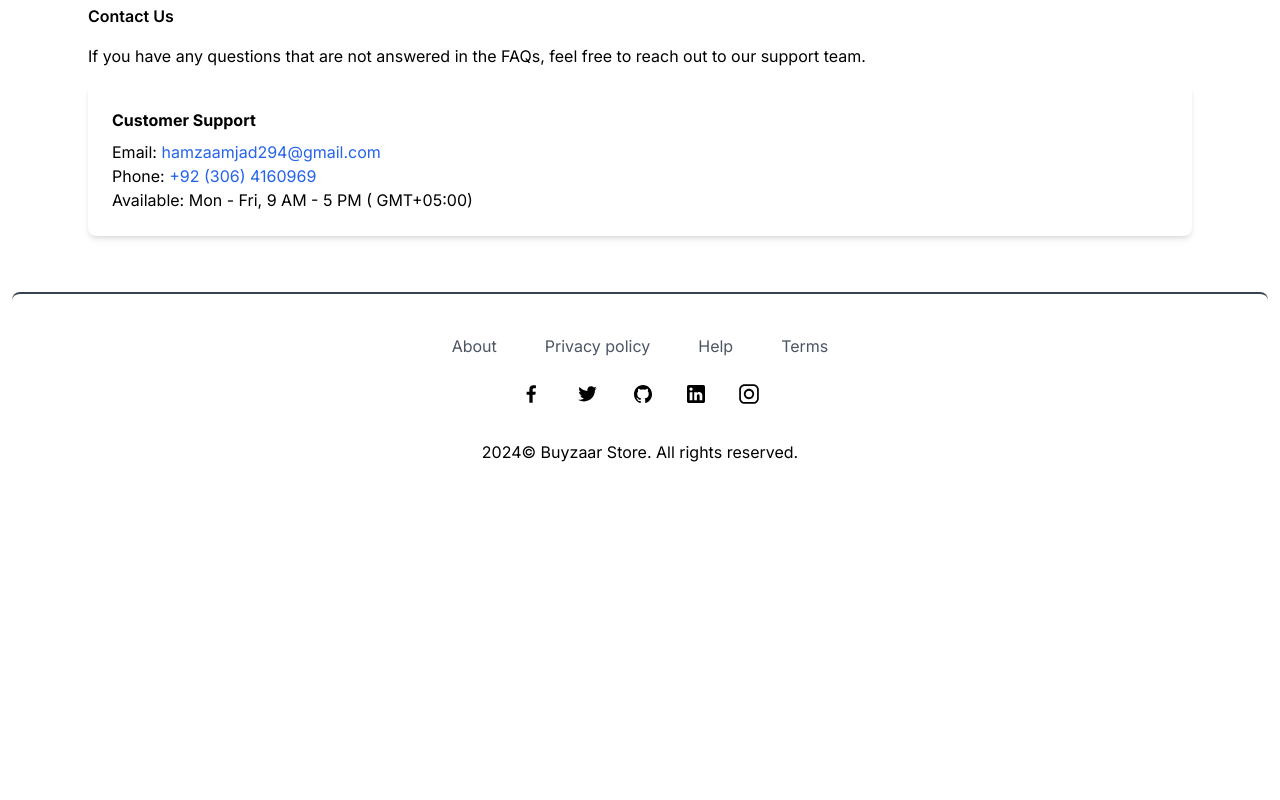
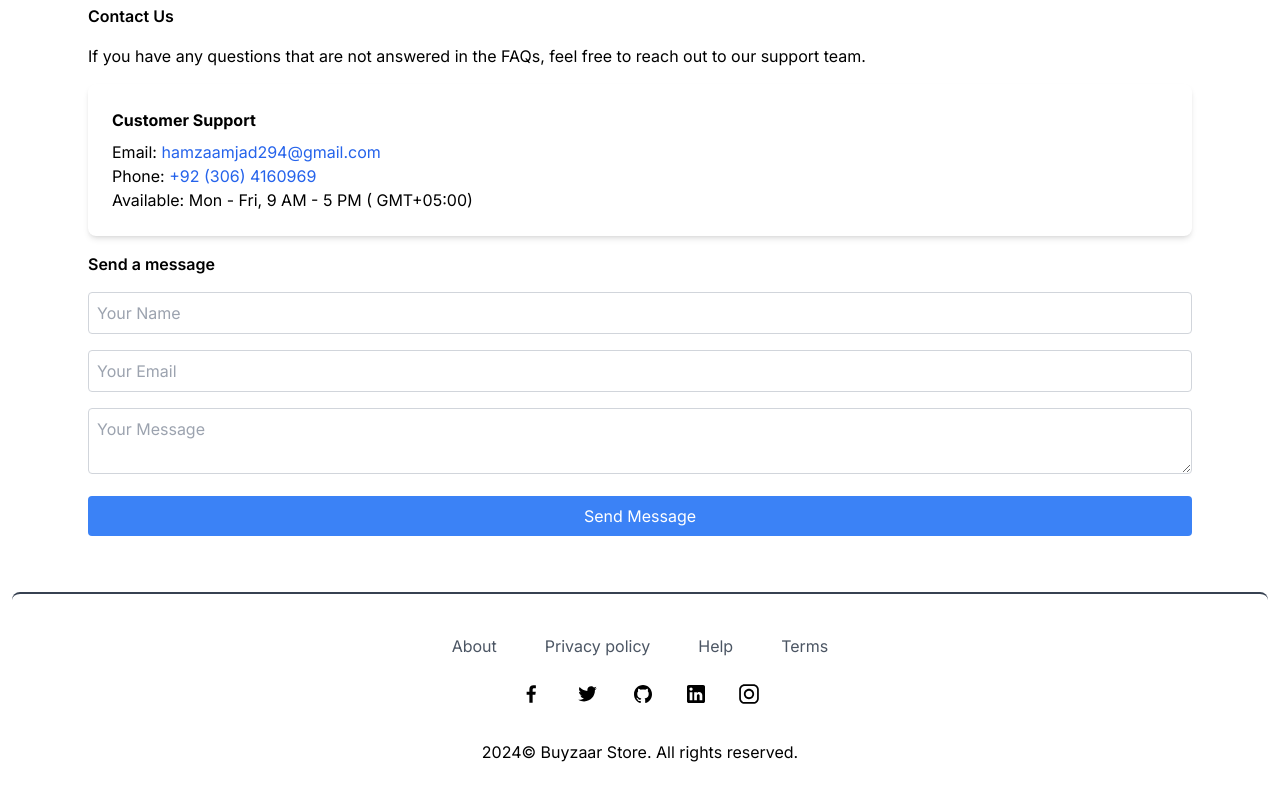
Before and after one commit to Hamza-Amjd/buyzaar-web, a Next.js app: page /site/help in a window 1280 px wide. Shown: the part 740-1540 px from the top of the page. Before the commit the page ends 1246 px from the top, so only its background shows below. Built offline with nearby package versions, Linux system fonts and the light colour scheme; no server answers.

Commit message:
product discount added

```diff
--- a/app/(root)/search/[query]/page.tsx
+++ b/app/(root)/search/[query]/page.tsx
@@ -8,7 +8,7 @@ const SearchPage = async ({ params }: { params: { query: string }}) => {
 
   return (
     <div className=' py-5'>
-      <p className='text-heading3-bold my-10 px-4'>Search results for {decodedQuery}</p>
+      <p className='text-heading3-bold my-10 px-4'>Search results for "{decodedQuery}"</p>
       {!searchedProducts || searchedProducts.length === 0 && (
         <p className='text-body-bold my-5 px-4'>No result found</p>
       )}
--- a/app/(root)/site/help/page.tsx
+++ b/app/(root)/site/help/page.tsx
@@ -1,5 +1,6 @@
 // src/Help.js
 
+import ContactForm from '@/components/ContactForm';
 import React from 'react';
 
 const Help = () => {
@@ -51,6 +52,8 @@ const Help = () => {
         <p>Phone: <a href="tel:+9223064160969" className="text-blue-600 hover:underline">+92 (306) 4160969</a></p>
         <p>Available: Mon - Fri, 9 AM - 5 PM ( GMT+05:00)</p>
       </div>
+      <h2 className="text-3xl font-semibold my-4">Send a message</h2>
+      <ContactForm/>
 
     </div>
   );
--- /dev/null
+++ b/app/api/users/mobile/oauth/route.tsx
@@ -0,0 +1,13 @@
+import { NextResponse } from "next/server";
+
+
+export async function POST(req: Request) {
+    try {
+        const { id_token } = await req.json();
+
+
+        return NextResponse.json({ message: 'Address added successfully'});
+    } catch (error) {
+      return NextResponse.json({ error: 'Failed to add address' }, { status: 500 });
+    }
+  }
--- a/components/Carousel.tsx
+++ b/components/Carousel.tsx
@@ -33,7 +33,7 @@ const Carousel: React.FC<CarouselProps> = ({ items, autoplayInterval }) => {
     <div className="relative w-full h-full rounded-2xl">
       <ChevronLeft
         onClick={prevSlide}
-        className="absolute left-2 top-1/2 -translate-y-1/2 bg-black bg-opacity-50 text-white p-1 sm:p-2 rounded-full z-10 cursor-pointer sm:left-4 size-[35px] md:size-[50px]"
+        className="absolute left-2 top-1/2 -translate-y-1/2 bg-black bg-opacity-10 hover:bg-opacity-40 text-white p-1 sm:p-2 rounded-full z-10 cursor-pointer sm:left-4 size-[35px] md:size-[50px]"
       />
       <div className="overflow-hidden">
         <div
@@ -53,7 +53,7 @@ const Carousel: React.FC<CarouselProps> = ({ items, autoplayInterval }) => {
       </div>
       <ChevronRight
         onClick={nextSlide}
-        className="absolute right-2 top-1/2 -translate-y-1/2 bg-black bg-opacity-50 text-white p-1 sm:p-2 rounded-full z-10 cursor-pointer sm:right-4 size-[35px] md:size-[50px]"
+        className="absolute right-2 top-1/2 -translate-y-1/2 bg-black bg-opacity-10 hover:bg-opacity-40 text-white p-1 sm:p-2 rounded-full z-10 cursor-pointer sm:right-4 size-[35px] md:size-[50px]"
       />
 
       {/* Dot indicators */}
--- a/components/Collections.tsx
+++ b/components/Collections.tsx
@@ -5,7 +5,7 @@ const Collections = async () => {
   const collections = await getCollections();
 
   return (
-    <div className="w-[95%] md:w-[70%] h-fit mx-auto my-8">
+    <div className="w-[95%] md:w-[80%] h-fit mx-auto my-8">
         <Carousel items={collections} autoplayInterval={5000}/>
     </div>
   );
--- /dev/null
+++ b/components/ContactForm.tsx
@@ -0,0 +1,73 @@
+"use client"
+
+import React, { useState } from 'react'
+
+const ContactForm = () => {
+  const [name, setName] = useState('');
+  const [email, setEmail] = useState('');
+  const [message, setMessage] = useState('');
+
+  const handleSubmit = (e: React.FormEvent) => {
+    e.preventDefault();
+  const sendEmail = async () => {
+    const response = await fetch('/api/sendEmail', {
+      method: 'POST',
+      headers: {
+        'Content-Type': 'application/json',
+      },
+      body: JSON.stringify({
+        name,
+        email,
+        message,
+      }),
+    });
+
+    if (!response.ok) {
+      console.error('Failed to send email');
+      return;
+    }
+
+    const data = await response.json();
+    console.log(data);
+    alert('Email sent successfully!');
+  };
+
+  sendEmail();
+  };
+
+  return (
+      <form onSubmit={handleSubmit} className="w-full space-y-4">
+        <input
+          type="text"
+          placeholder="Your Name"
+          value={name}
+          onChange={(e) => setName(e.target.value)}
+          className="w-full p-2 border border-gray-300 rounded focus:outline-none focus:ring-2 focus:ring-blue-500"
+          required
+        />
+        <input
+          type="email"
+          placeholder="Your Email"
+          value={email}
+          onChange={(e) => setEmail(e.target.value)}
+          className="w-full p-2 border border-gray-300 rounded focus:outline-none focus:ring-2 focus:ring-blue-500"
+          required
+        />
+        <textarea
+          placeholder="Your Message"
+          value={message}
+          onChange={(e) => setMessage(e.target.value)}
+          className="w-full p-2 border border-gray-300 rounded focus:outline-none focus:ring-2 focus:ring-blue-500"
+          required
+        />
+        <button
+          type="submit"
+          className="w-full p-2 bg-blue-500 text-white rounded hover:bg-blue-600 transition duration-200"
+        >
+          Send Message
+        </button>
+      </form>
+  );
+};
+
+export default ContactForm
--- a/components/ProductCard.tsx
+++ b/components/ProductCard.tsx
@@ -10,7 +10,7 @@ interface ProductCardProps {
   updateSignedInUser?: (updatedUser: UserType) => void;
 }
 
-const ProductCard = ({ product, updateSignedInUser }: ProductCardProps ) => {
+const ProductCard = ({ product, updateSignedInUser }: ProductCardProps) => {
   return (
     <Link
       href={`/products/${product._id}`}
@@ -24,12 +24,29 @@ const ProductCard = ({ product, updateSignedInUser }: ProductCardProps ) => {
         className="h-[160px] sm:h-[260px] rounded-lg object-cover"
       />
       <div>
-        <p className="text-base-bold">{product.title.length>25?product.title.slice(0,25):product.title}</p>
+        <p className="text-base-bold">
+          {product.title.length > 25
+            ? product.title.slice(0, 25)
+            : product.title}
+        </p>
         <p className="text-small-medium text-grey-2">{product.category}</p>
       </div>
       <div className="flex justify-between items-center">
-        <p className="text-body-bold">Rs. {numberWithCommas(product.price)}</p>
-        <WishlistButton product={product} updateSignedInUser={updateSignedInUser} />
+        {product.discount ? (
+          <p className="text-body-bold text-orange-800 ">
+            Rs.{" "}
+            <span className="text-base-medium text-grey-2 line-through">{numberWithCommas(product.price)+" "}</span>
+            {numberWithCommas(product.price - product.discount)}
+          </p>
+        ) : (
+          <p className="text-body-bold  text-orange-800">
+            Rs. {numberWithCommas(product.price)}
+          </p>
+        )}
+        <WishlistButton
+          product={product}
+          updateSignedInUser={updateSignedInUser}
+        />
       </div>
     </Link>
   );
--- a/components/ProductInfo.tsx
+++ b/components/ProductInfo.tsx
@@ -28,8 +28,21 @@ const ProductInfo = ({ productInfo }: { productInfo: ProductType }) => {
         <p className="text-base-medium text-grey-2">Category:</p>
         <p className="text-base-bold">{productInfo.category}</p>
       </div>
-
-      <p className="text-heading3-bold">Rs. {numberWithCommas(productInfo.price)}</p>
+      {productInfo.discount ? (
+        <div className="flex gap-2 align-baseline">
+          <p className="text-heading3-bold ">Rs</p>
+          <p className="text-heading4 line-through">
+            {numberWithCommas(productInfo.price)}
+          </p>
+          <p className="text-heading3-bold ">
+            {numberWithCommas(productInfo.price - productInfo.discount)}
+          </p>
+        </div>
+      ) : (
+        <p className="text-heading3-bold">
+          Rs. {numberWithCommas(productInfo.price)}
+        </p>
+      )}
 
       <div className="flex flex-col gap-2">
         <p className="text-base-medium text-grey-2">Description:</p>
@@ -74,8 +87,8 @@ const ProductInfo = ({ productInfo }: { productInfo: ProductType }) => {
         </div>
       )}
 
-      <div className="flex flex-col gap-2">
         <p className="text-base-medium text-grey-2">Quantity:</p>
+      <div className="flex flex-col self-center gap-2">
         <div className="flex gap-4 items-center">
           <MinusCircle
             className="hover:text-red-1 cursor-pointer"
--- a/lib/types.d.ts
+++ b/lib/types.d.ts
@@ -14,6 +14,7 @@ type ProductType = {
   collections: [string];
   tags: [string];
   price: number;
+  discount: number;
   cost: number;
   sizes: [string];
   colors: [string];
```
